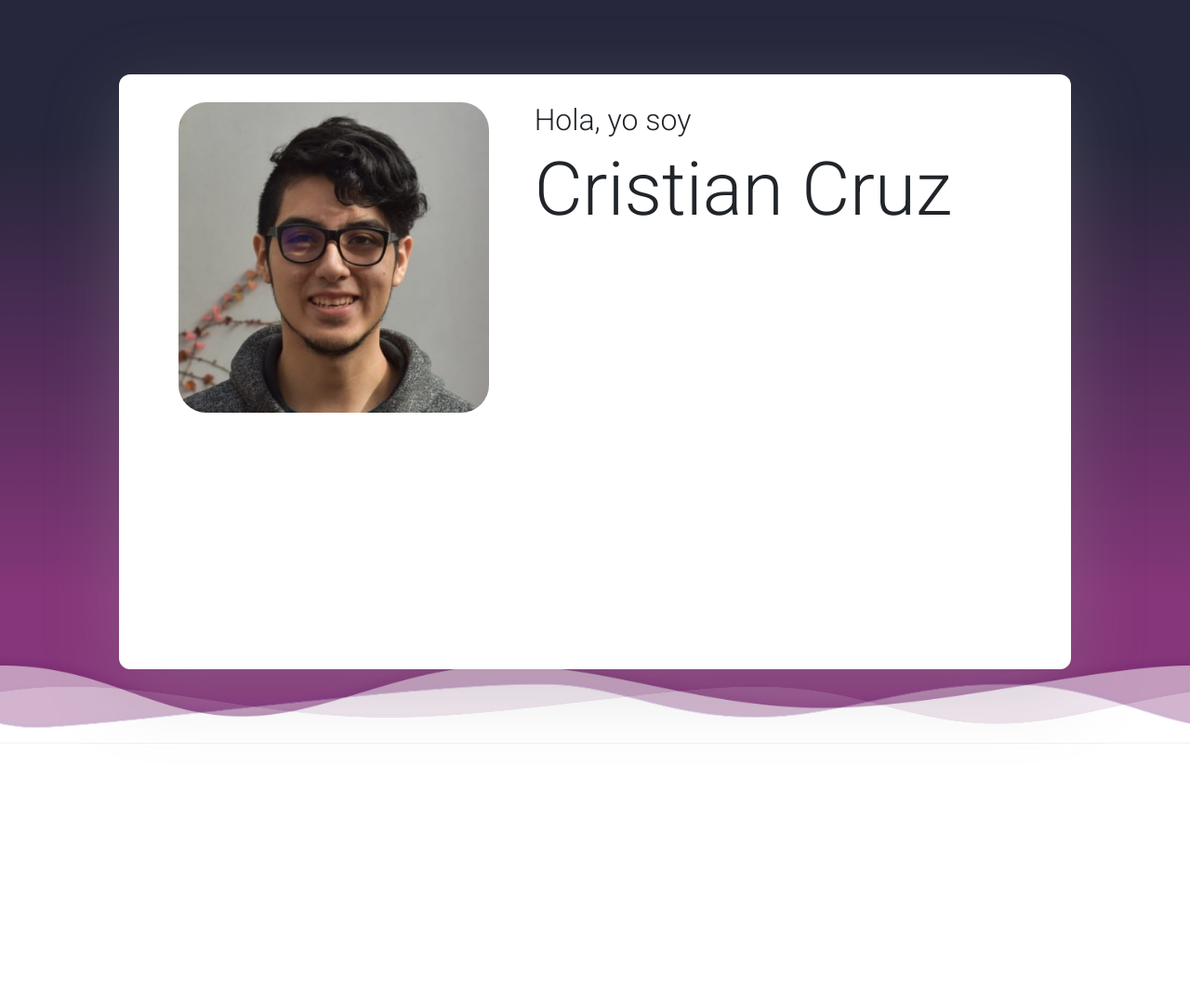
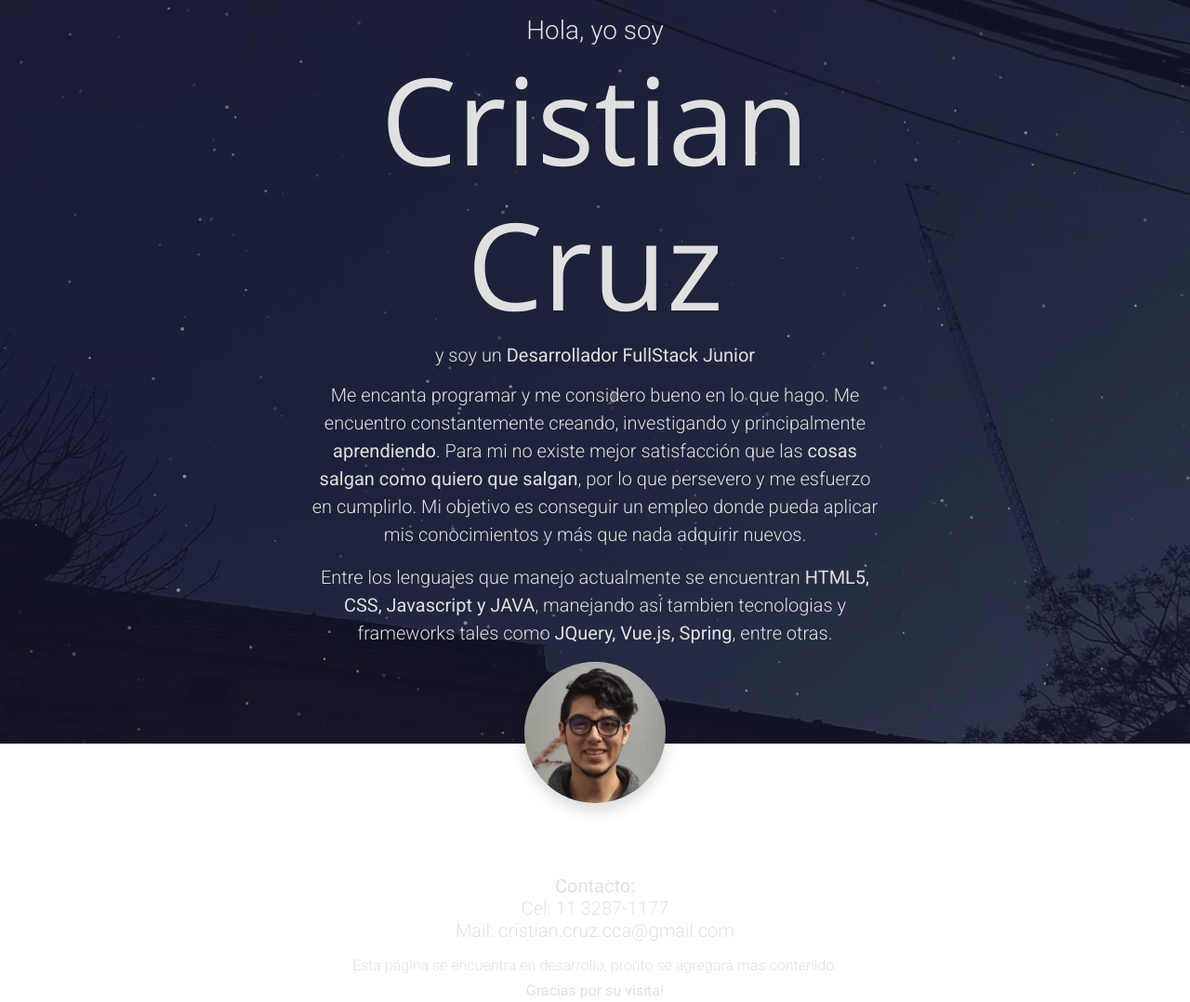
Before and after one commit to Gliezse/Personal-Web-Page, a plain HTML site: page public/index.html in a window 1280 px wide. Shown: the whole page at 93% size. Before the commit the page ends 800 px from the top, so only its background shows below. Drawn offline with nearby package versions, Linux system fonts and the light colour scheme.

Commit message:
New page look

```diff
--- a/public/css/style.css
+++ b/public/css/style.css
@@ -1,61 +1,81 @@
-/*=================== fonts ====================*/
-@import url("https://fonts.googleapis.com/css?family=Heebo:300,400,700,900|Roboto:300,400,500,700");
+@import url('https://fonts.googleapis.com/css?family=Open+Sans:300,400|Roboto:100,300,400&display=swap');
+@import url('https://fonts.googleapis.com/css?family=Montserrat:100,200,400,600,700&display=swap');
 
-body{
-    font-family: "Roboto", sans-serif;
-    font-weight: 700;
+/*Stars with ParticleJS*/
+
+/* ---- reset ---- */
+
+canvas {
+  display: block;
+  vertical-align: bottom;
 }
 
-.overlay-div{
-    z-index: 1000;
+/* ---- particles.js container ---- */
+
+#particles-js {
+  position: absolute;
+  width: 100vw;
+  height: 100vh;
+    background-color: rgb(23, 24, 47, 0.7);
+}
+
+/*My code*/
+#background-img{
+    z-index: -100;
     position: absolute;
-    top: 0;
-    left: 0;
     width: 100vw;
     height: 100vh;
+    background-image: url(../img/background/bg.jpg);
+    background-position-y: 40%;
+    background-size: cover;
+}
+#personal{
+    z-index: 100;
+    position: absolute;
+    /*padding: 0 10%;*/
 }
 
-.centro{
-    position: absolute;
-    top: 50%;
-    left: 50%;
-    transform: translate(-50%, -50%);
-    width: 40%;
-    height: 40%;
+#personal h1{
+    font-family: 'Open Sans', sans-serif;
+    font-size: 130px;
 }
 
-#box-cont{
-
+#personal h3{
+    margin-top: 1rem;
+    margin-bottom: 0;
 }
 
-#box{
-    border-radius: 12px;
-    background: #fff;
-    padding: 30px;
-    height: 80%;
-    width: 80%;
-    box-shadow: 0px 20px 80px 0px rgba(153, 153, 153, 0.3);
+#personal h4{
+    margin-bottom: 1rem;
+    font-size: 20px;
 }
 
-#profile-pic{
-    width: 90%;
-    margin:auto;
-    border-radius: 30px;
+#personal p{
+    font-family: 'Roboto', sans-serif;
+    font-size: 20px;
+    font-weight: 300;
 }
 
-h6{
-    font-size: 2rem
+#personal #icon-list{
+    font-size: 30px;
+    list-style: none;
+    margin-top: 1rem;
 }
 
-h1{
-    font-size: 5rem
+#personal #icon-list li{
+    display: inline;
+    margin: 0 5px;
 }
 
-@media(max-width: 728px){
-    h1{
-        font-size: 3rem
-    }
-    h6{
-        font-size: 1.4rem
-    }
+#personal #icon-list li a{
+    color: rgba(255, 255, 255, 0.4);
 }
+
+#personal #icon-list li a:hover{
+    color: white;
+}
+
+#icon-list-cont{
+    display: table;
+    margin: 0 auto;
+}
--- a/public/index.html
+++ b/public/index.html
@@ -9,50 +9,74 @@
     <!--Fonts-->
     <link href="https://fonts.googleapis.com/css?family=Catamaran&display=swap" rel="stylesheet">
 
+    <!--FontAwesome-->
+    <script src="https://kit.fontawesome.com/f6a1986fab.js"></script>
+
     <!--Bootstrap-->
     <link rel="stylesheet" href="dist/bootstrap/bootstrap.min.css">
     <link rel="stylesheet" href="dist/bootstrap/mdb.min.css">
 
-    <link rel="stylesheet" href="css/background.css">
     <link rel="stylesheet" href="css/style.css">
 
     <title>Página en construcción</title>
 </head>
 <body>
-    <div class="waveWrapper waveAnimation">
-        <div class="waveWrapperInner bgTop">
-            <div class="wave waveTop" style="background-image: url('img/background/wave-top.png')"></div>
-        </div>
-        <div class="waveWrapperInner bgMiddle">
-            <div class="wave waveMiddle" style="background-image: url('img/background/wave-mid.png')"></div>
-        </div>
-        <div class="waveWrapperInner bgBottom">
-            <div class="wave waveBottom" style="background-image: url('img/background/wave-bot.png')"></div>
+
+
+    <div id="background-img">
+    </div>
+
+    <!-- particles.js container -->
+    <div id="particles-js"></div>
+
+    <div id="personal" class="text-light d-block w-100 text-center container-fluid animated fadeIn">
+        <div class="row">
+            <div class="col-md-3 col-sm-1"></div>
+            <div class="col-md-6 col-sm-10">
+                <h3>Hola, yo soy</h3>
+                <h1>
+                    Cristian Cruz
+                </h1>
+                <h4>
+                    y soy un <b>Desarrollador FullStack Junior</b>
+                </h4>
+
+                <p>
+                    Me encanta programar y me considero bueno en lo que hago. Me encuentro constantemente creando, investigando y principalmente <b>aprendiendo</b>.
+                    Para mi no existe mejor satisfacción que las <b>cosas salgan como quiero que salgan</b>, por lo que persevero y me esfuerzo en cumplirlo.
+                    Mi objetivo es conseguir un empleo donde pueda aplicar mis conocimientos y más que nada adquirir nuevos.
+                </p>
+
+                <p>
+                   Entre los lenguajes que manejo actualmente se encuentran <b>HTML5, CSS, Javascript y JAVA</b>, manejando así tambien tecnologias y frameworks
+                   tales como <b>JQuery, Vue.js, Spring</b>, entre otras.
+                </p>
+
+                <img src="img/profile.jpg" alt="profile pic" class="rounded-circle w-25 shadow">
+                <div id="icon-list-cont">
+                    <ul id="icon-list" class="p-0">
+                        <li><a href="https://www.linkedin.com/in/cristian-alexis-cruz-3ba522187/" target="blank"><i class="fab fa-linkedin"></i></a></li>
+                        <li><a href="https://github.com/gliezse" target="blank"><i class="fab fa-github-square"></i></a></li>
+                    </ul>
+                </div>
+
+                <footer>
+                    <h5 class="m-0"><b>Contacto:</b></h5>
+                    <h5 class="m-0">Cel: 11 3287-1177</h5>
+                    <h5>Mail: cristian.cruz.cca@gmail.com</h5>
+                    <h6 class="mt-3">Esta página se encuentra en desarrollo, pronto se agregará mas contenido.</h6>
+                    <h6><b>Gracias por su visita!</b></h6>
+                </footer>
+
+            </div>
+            <div class="col-md-3 col-sm-1"></div>
         </div>
     </div>
 
-    <div class='overlay-div'>
-        <div class="animated fadeIn d-block">
-			<div id="box-cont">
-				<div id="box" class="centro">
-					<div class="container-fluid">
-						<div class="row">
-							<div class="col-md-5 col-sm-12">
-								<div>
-									<img src="img/profile.jpg" alt="profile pic" id="profile-pic" class="d-block">
-								</div>
-							</div>
-							<div class="col-md-7 col-sm-12">
-								<h6>Hola, yo soy</h6>
-								<h1>Cristian Cruz</h1>
-							</div>
-						</div>
-					</div>
-				</div>
-			</div>
-        </div>
-    </div>
 
+    <!-- particles.js lib - https://github.com/VincentGarreau/particles.js -->
+    <script src="https://cdn.jsdelivr.net/particles.js/2.0.0/particles.min.js"></script>
+    <script src="js/background.js"></script>
     <!--Scripts-->
     <script src="dist/bootstrap/jquery-3.4.1.min.js"></script>
     <script src="dist/bootstrap/popper.min.js"></script>
--- /dev/null
+++ b/public/js/background.js
@@ -0,0 +1,110 @@
+particlesJS("particles-js", {
+    "particles": {
+        "number": {
+            "value": 355,
+            "density": {
+                "enable": true,
+                "value_area": 789.1476416322727
+            }
+        },
+        "color": {
+            "value": "#ffffff"
+        },
+        "shape": {
+            "type": "circle",
+            "stroke": {
+                "width": 0,
+                "color": "#000000"
+            },
+            "polygon": {
+                "nb_sides": 5
+            },
+            "image": {
+                "src": "img/github.svg",
+                "width": 100,
+                "height": 100
+            }
+        },
+        "opacity": {
+            "value": 0.48927153781200905,
+            "random": false,
+            "anim": {
+                "enable": true,
+                "speed": 0.2,
+                "opacity_min": 0,
+                "sync": false
+            }
+        },
+        "size": {
+            "value": 2,
+            "random": true,
+            "anim": {
+                "enable": true,
+                "speed": 2,
+                "size_min": 0,
+                "sync": false
+            }
+        },
+        "line_linked": {
+            "enable": false,
+            "distance": 150,
+            "color": "#ffffff",
+            "opacity": 0.4,
+            "width": 1
+        },
+        "move": {
+            "enable": true,
+            "speed": 0.2,
+            "direction": "none",
+            "random": true,
+            "straight": false,
+            "out_mode": "out",
+            "bounce": false,
+            "attract": {
+                "enable": false,
+                "rotateX": 600,
+                "rotateY": 1200
+            }
+        }
+    },
+    "interactivity": {
+        "detect_on": "canvas",
+        "events": {
+            "onhover": {
+                "enable": true,
+                "mode": "bubble"
+            },
+            "onclick": {
+                "enable": true,
+                "mode": "push"
+            },
+            "resize": true
+        },
+        "modes": {
+            "grab": {
+                "distance": 400,
+                "line_linked": {
+                    "opacity": 1
+                }
+            },
+            "bubble": {
+                "distance": 83.91608391608392,
+                "size": 1,
+                "duration": 3,
+                "opacity": 1,
+                "speed": 3
+            },
+            "repulse": {
+                "distance": 200,
+                "duration": 0.4
+            },
+            "push": {
+                "particles_nb": 4
+            },
+            "remove": {
+                "particles_nb": 2
+            }
+        }
+    },
+    "retina_detect": true
+});
```
Also changed, not shown: public/img/background/bg.jpg (added), public/img/background/wave-bot.png (deleted), public/img/background/wave-mid.png (deleted), public/img/background/wave-top.png (deleted).
